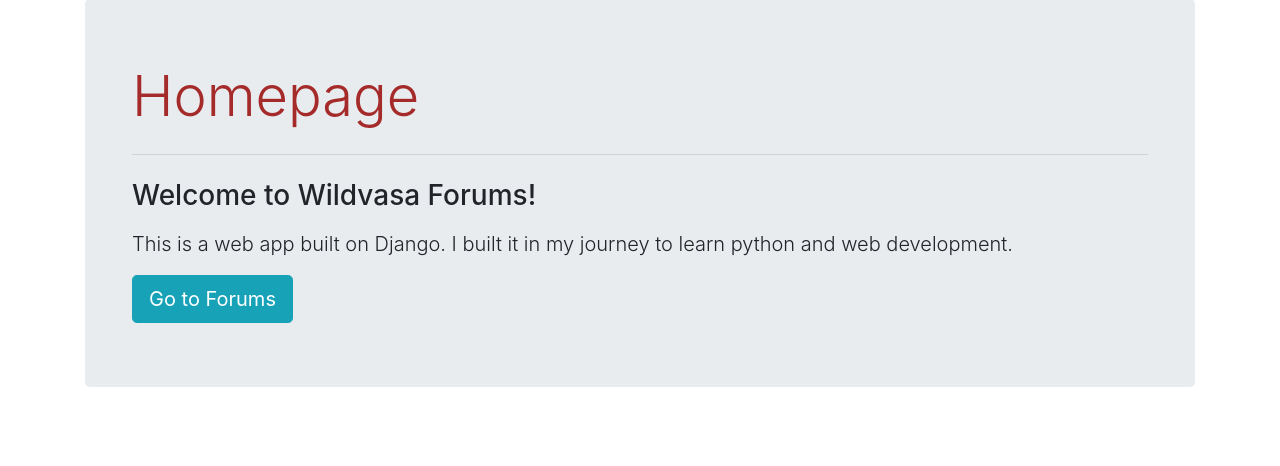
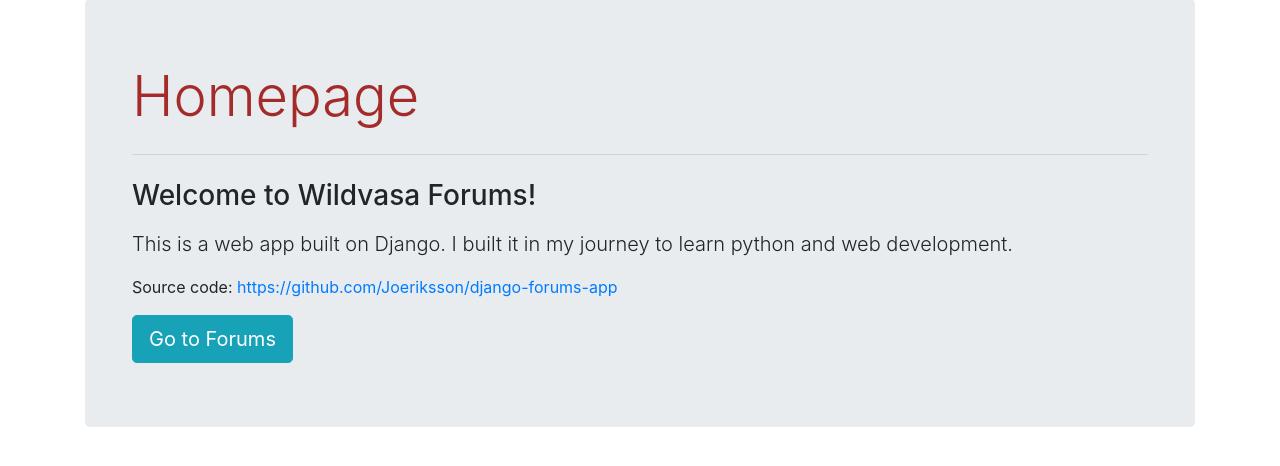
Before and after one commit to Joeriksson/django-forums-app, a Django app: template templates/home.html in a window 1280 px wide. Shown: the part 87-553 px from the top of the page. Run offline with Django 3.2, Linux system fonts and the light colour scheme; the template is opened without the code that fills it, so the values that code supplies are empty; some libraries are stand-ins or nearby versions.

Commit message:
edit front page

```diff
--- a/templates/home.html
+++ b/templates/home.html
@@ -24,6 +24,7 @@
             <h3>Welcome to Wildvasa Forums!</h3></p>
             <p class="lead">This is a web app built on Django. I built it in my journey to learn python and web
                 development.</p>
+            <p>Source code: <a href="https://github.com/Joeriksson/django-forums-app">https://github.com/Joeriksson/django-forums-app</a></p>
             <p></p>
             <a class="btn btn-info btn-lg" href="/forums" role="button">Go to Forums</a>
         </div>
```
